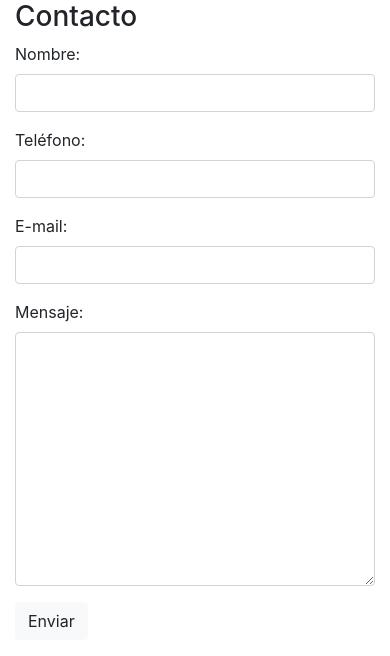
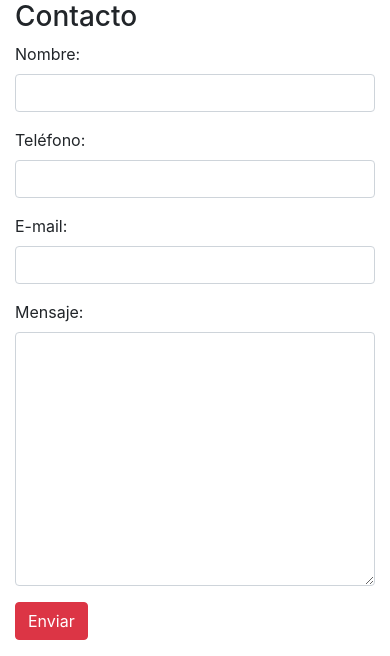
Before and after one commit to JezzRDZ/CVN, a Django app: page /contacto/ in a window 390 px wide. Shown: the part 310-966 px from the top of the page. Run offline with Django 3.2, Linux system fonts and the light colour scheme; some libraries are stand-ins or nearby versions.

```diff
--- a/page/templates/cvn/contact.html
+++ b/page/templates/cvn/contact.html
@@ -9,7 +9,7 @@
 				<div class="form-group">
 					{% csrf_token %}
 					{{ form.as_p }}
-					<button type="submit" class="btn btn-light">Enviar</button>
+					<button type="submit" class="btn btn-danger btn-animation-1">Enviar</button>
 				</div>
 			</form>
 		</div>
```
